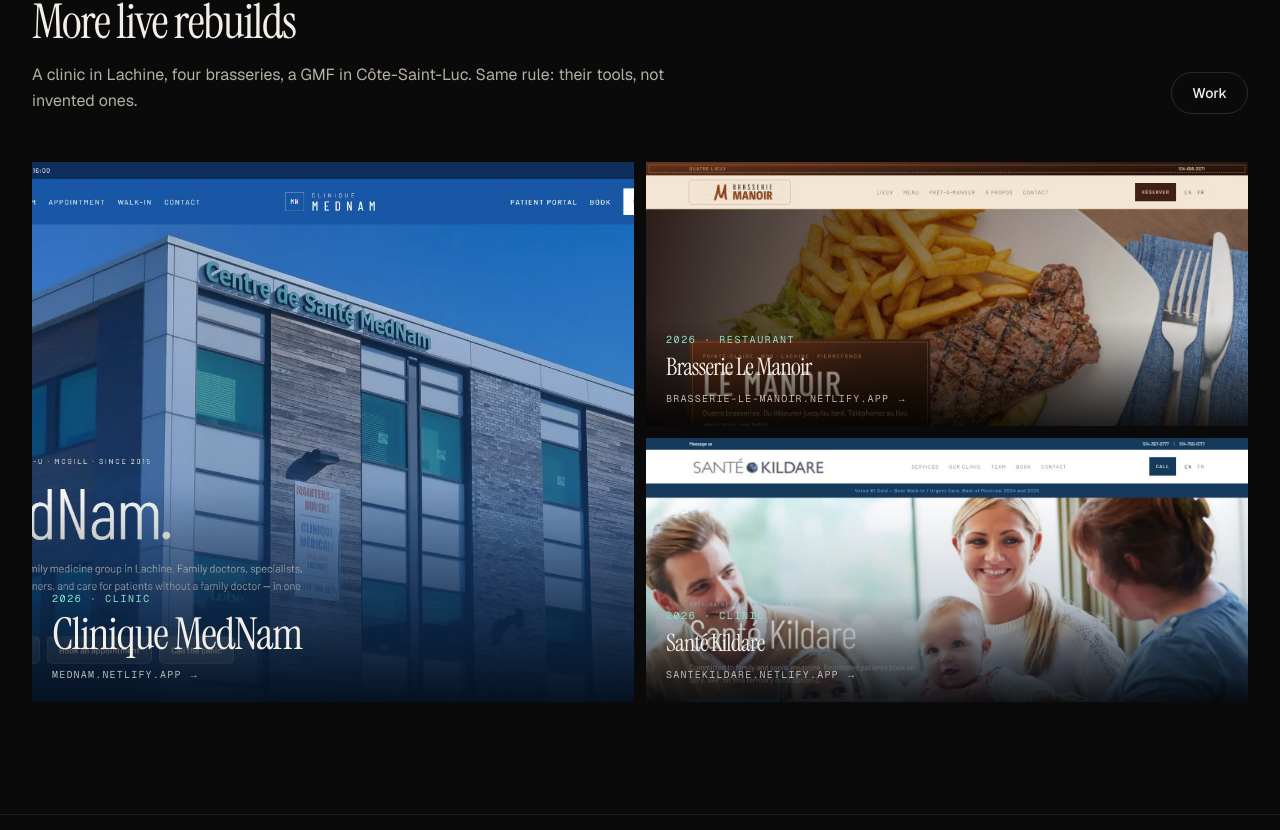
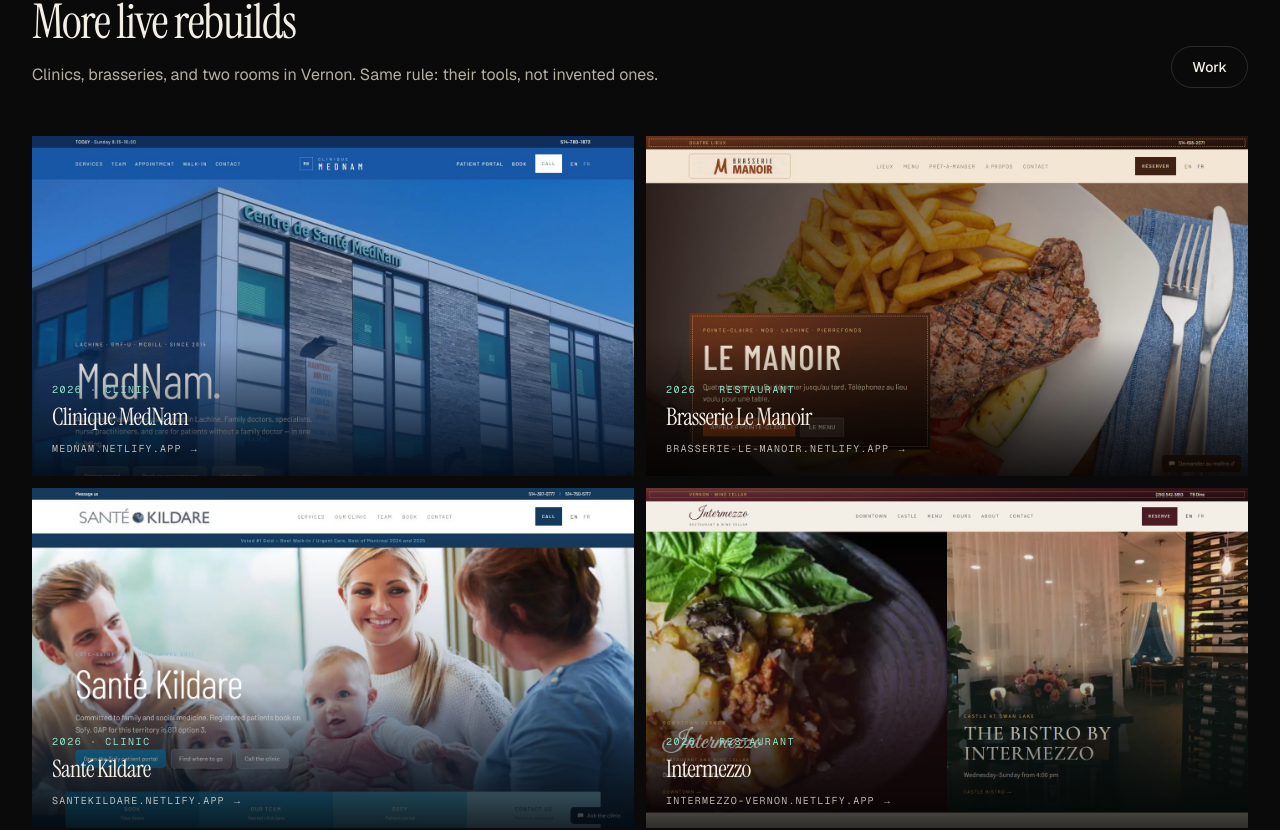
Before and after one commit to brandonlacoste9-tech/flowstate-design-, a Next.js app: page /en in a window 1280 px wide. Shown: the part 1008-1838 px from the top of the page. Built offline with nearby package versions, Linux system fonts and the light colour scheme.

Commit message:
Add Intermezzo Vernon rebuild to work.

```diff
--- a/messages/en.json
+++ b/messages/en.json
@@ -51,7 +51,7 @@
   "home": {
     "featuredEyebrow": "Selected work",
     "featuredTitle": "More live rebuilds",
-    "featuredDescription": "A clinic in Lachine, four brasseries, a GMF in Côte-Saint-Luc. Same rule: their tools, not invented ones.",
+    "featuredDescription": "Clinics, brasseries, and two rooms in Vernon. Same rule: their tools, not invented ones.",
     "packagesEyebrow": "What we do",
     "packagesTitle": "Rebuild. New site. Custom when it isn’t a brochure.",
     "packagesCta": "See services",
--- a/messages/fr.json
+++ b/messages/fr.json
@@ -51,7 +51,7 @@
   "home": {
     "featuredEyebrow": "Projets choisis",
     "featuredTitle": "D’autres refontes en ligne",
-    "featuredDescription": "Une clinique à Lachine, quatre brasseries, un GMF à Côte-Saint-Luc. Même règle : leurs outils, pas des outils inventés.",
+    "featuredDescription": "Cliniques, brasseries, et deux salles à Vernon. Même règle : leurs outils, pas des outils inventés.",
     "packagesEyebrow": "Ce qu’on fait",
     "packagesTitle": "Refonte. Site neuf. Sur mesure quand ce n’est pas une brochure.",
     "packagesCta": "Voir les services",
--- a/src/components/home/FeaturedWork.tsx
+++ b/src/components/home/FeaturedWork.tsx
@@ -4,16 +4,16 @@
 import { Container } from "@/components/ui/Container";
 import { SectionHeading } from "@/components/ui/SectionHeading";
 import { FadeIn } from "@/components/motion/FadeIn";
-import { WorkStage } from "@/components/work/WorkStage";
+import { WorkCard } from "@/components/work/WorkCard";
 import { Button } from "@/components/ui/Button";
 
 export async function FeaturedWork() {
   const t = await getTranslations("home");
   const tNav = await getTranslations("nav");
   const locale = (await getLocale()) as Locale;
-  const rest = getFeaturedCaseStudies().slice(3, 6);
+  const rest = getFeaturedCaseStudies().slice(3);
 
-  if (rest.length < 3) return null;
+  if (rest.length === 0) return null;
 
   return (
     <section className="py-20 sm:py-28">
@@ -31,9 +31,13 @@
           </div>
         </FadeIn>
 
-        <FadeIn delay={0.08} className="mt-12">
-          <WorkStage studies={rest} locale={locale} />
-        </FadeIn>
+        <div className="mt-12 grid auto-rows-[minmax(260px,1fr)] gap-3 sm:grid-cols-2 lg:auto-rows-[minmax(340px,1fr)]">
+          {rest.map((study, i) => (
+            <FadeIn key={study.slug} delay={i * 0.05} className="h-full">
+              <WorkCard study={study} locale={locale} className="h-full" />
+            </FadeIn>
+          ))}
+        </div>
       </Container>
     </section>
   );
--- a/src/components/work/WorkGrid.tsx
+++ b/src/components/work/WorkGrid.tsx
@@ -12,8 +12,16 @@
   return (
     <div className="grid auto-rows-[minmax(260px,1fr)] gap-3 sm:grid-cols-2 lg:auto-rows-[minmax(340px,1fr)]">
       {studies.map((study, i) => (
-        <FadeIn key={study.slug} delay={i * 0.06}>
-          <WorkCard study={study} locale={locale} />
+        <FadeIn
+          key={study.slug}
+          delay={i * 0.06}
+          className={
+            i === studies.length - 1 && studies.length % 2 === 1
+              ? "sm:col-span-2"
+              : "h-full"
+          }
+        >
+          <WorkCard study={study} locale={locale} className="h-full" />
         </FadeIn>
       ))}
     </div>
--- a/src/content/case-studies.ts
+++ b/src/content/case-studies.ts
@@ -204,6 +204,40 @@
       fr: "La refonte est en ligne sur santekildare.netlify.app. Leur WordPress reste jusqu’au basculement. Nous n’avons pas inventé une boîte courriel ni une file walk-in.",
     },
   },
+  {
+    slug: "intermezzo-vernon",
+    niche: ["restaurant", "rebuild", "wine-cellar"],
+    year: "2026",
+    featured: true,
+    accent: "#4a1520",
+    image: "/work/intermezzo-vernon.jpg",
+    liveUrl: "https://intermezzowinecellar.com/",
+    previewUrl: "https://intermezzo-vernon.netlify.app",
+    name: {
+      en: "Intermezzo",
+      fr: "Intermezzo",
+    },
+    title: {
+      en: "Intermezzo — two restaurants in Vernon, one phone",
+      fr: "Intermezzo — deux restos à Vernon, un téléphone",
+    },
+    summary: {
+      en: "A rebuild of intermezzowinecellar.com, live at intermezzo-vernon.netlify.app. Downtown wine cellar on 34th, Castle Bistro at Swan Lake. One number: (250) 542-3853.",
+      fr: "Une refonte de intermezzowinecellar.com, en ligne sur intermezzo-vernon.netlify.app. Cave à vin au centre-ville, Castle Bistro à Swan Lake. Un numéro : (250) 542-3853.",
+    },
+    challenge: {
+      en: "Two rooms, one phone. Downtown takes some tables on TB Dine — wine cellar and large parties are a call. Castle Bistro has no phone of its own. You call downtown and ask for Castle. Hours are not the same at both rooms.",
+      fr: "Deux salles, un téléphone. Au centre-ville, une partie des tables passe par TB Dine — cave et grands groupes, on appelle. Castle Bistro n’a pas de ligne. On appelle le centre-ville et on demande Castle. Les heures ne sont pas les mêmes.",
+    },
+    approach: {
+      en: "We rebuilt them as two rooms, not one restaurant. Their plates. Downtown daily 1–9. Castle Wednesday–Sunday from 4. TB Dine where they already use it. No invented booking widget on Greenhow Road.",
+      fr: "Nous les avons reconstruites en deux salles, pas un seul resto. Leurs assiettes. Centre-ville tous les jours 13 h–21 h. Castle mercredi–dimanche dès 16 h. TB Dine là où ils l’utilisent déjà. Pas de widget inventé sur Greenhow.",
+    },
+    outcome: {
+      en: "The rebuild is live at intermezzo-vernon.netlify.app. Their live site stays until they switch. We did not put a phone on Castle that isn’t there.",
+      fr: "La refonte est en ligne sur intermezzo-vernon.netlify.app. Leur site reste jusqu’au basculement. Nous n’avons pas mis de téléphone à Castle s’il n’y en a pas.",
+    },
+  },
 ];
 
 export function getCaseStudy(slug: string) {
@@ -211,7 +245,7 @@
 }
 
 export function getFeaturedCaseStudies() {
-  return caseStudies.filter((c) => c.featured).slice(0, 6);
+  return caseStudies.filter((c) => c.featured);
 }
 
 export function getWorkHref(study: CaseStudy) {
```
Also changed, not shown: public/work/intermezzo-vernon.jpg (added).
